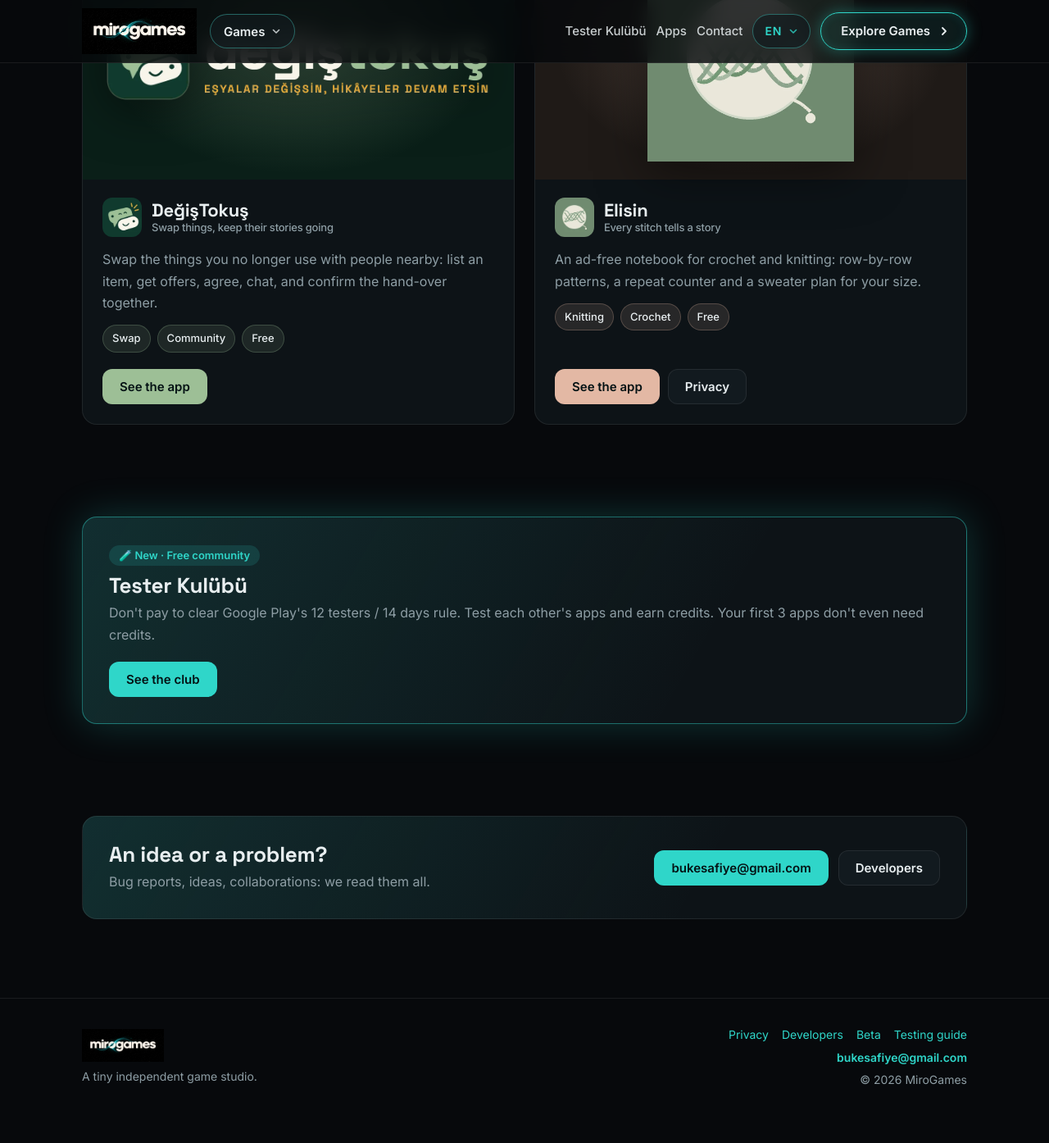
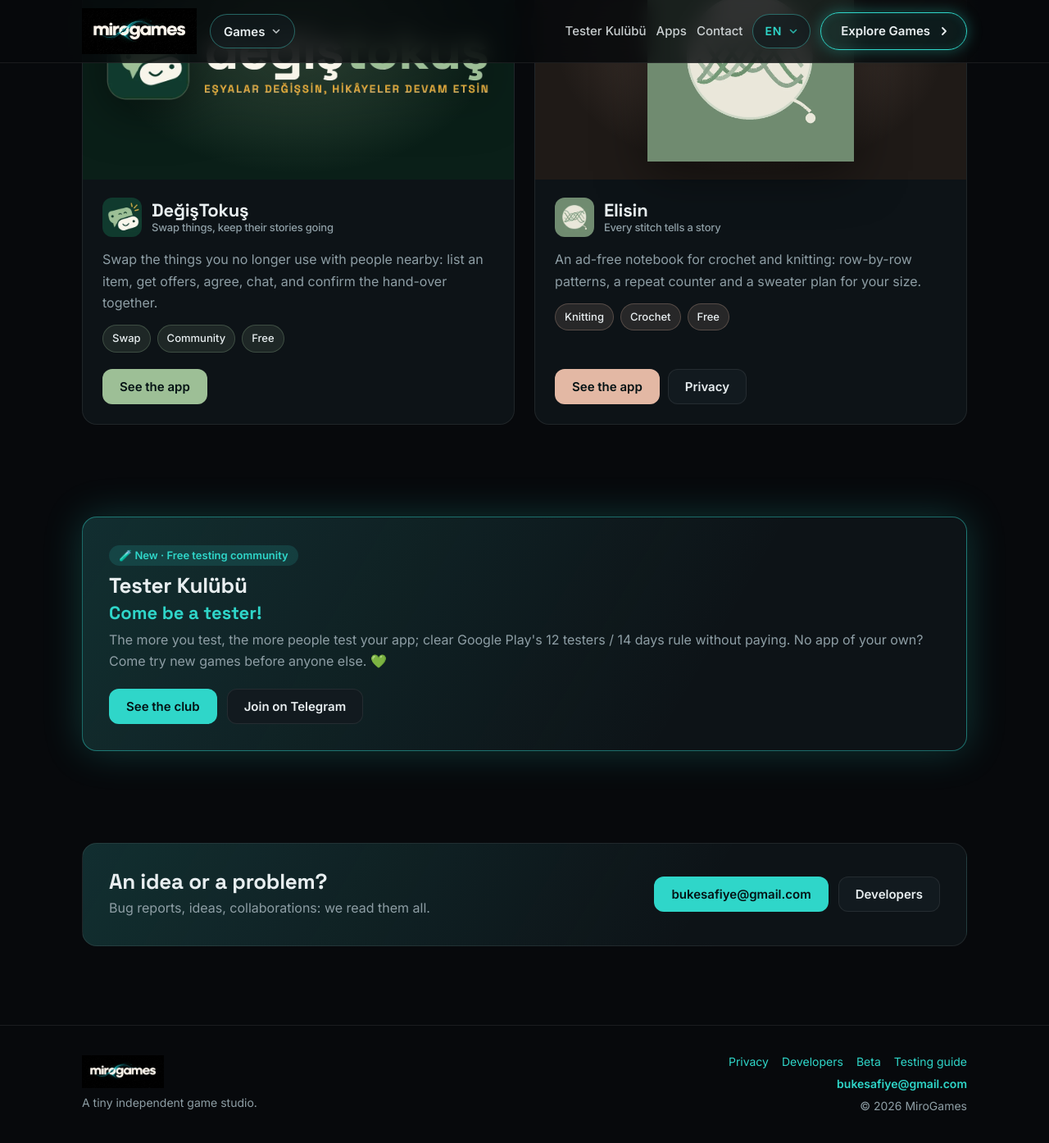
Before and after one commit to bukesafiye/bukesafiye.github.io, a Jekyll site: the page built from index.html, in a window 1280 px wide and 1400 px high, scrolled down 4158 px. Shown: the top 1394 px of the window at 82% size. Built offline with Jekyll 4.4.1, drawn with Linux system fonts in a browser that asks for light colours; before the commit the page ends 5526 px from its top, so only the background shows below that.

Commit message:
Ana sayfa Tester Kulübü kartı: 'Gel, tester ol!', oyunculara davet, Telegram düğmesi
Co-Authored-By: Claude Opus 5.5 <noreply@anthropic.com>

```diff
--- a/assets/css/site.css
+++ b/assets/css/site.css
@@ -453,3 +453,4 @@ ins.adsbygoogle[data-ad-status="unfilled"] { display: none !important; }
   .site-header .nav, .site-header .nav-right { gap: 6px; }
 }
 @media (max-width: 340px) { .tk-nav-pill { display: none; } }
+.tk-card .tk-card-baslik { margin: 2px 0 6px; color: var(--accent); font: 700 22px/1.2 var(--display); }
--- a/index.html
+++ b/index.html
@@ -62,12 +62,14 @@ description: MiroGames — small, strange, atmospheric games for your phone.
   <div class="wrap">
     <div class="contact-card tk-card">
       <div>
-        <p class="tk-card-badge">🧪 <span class="tr">Yeni · Ücretsiz topluluk</span><span class="en">New · Free community</span></p>
+        <p class="tk-card-badge">🧪 <span class="tr">Yeni · Ücretsiz test topluluğu</span><span class="en">New · Free testing community</span></p>
         <h2>Tester Kulübü</h2>
-        <p><span class="tr">Google Play'in 12 test kullanıcısı / 14 gün kuralı için para ödeme. Birbirinin uygulamasını test et, kredi kazan. İlk 3 uygulaman için kredi bile gerekmez.</span><span class="en">Don't pay to clear Google Play's 12 testers / 14 days rule. Test each other's apps and earn credits. Your first 3 apps don't even need credits.</span></p>
+        <p class="tk-card-baslik"><span class="tr">Gel, tester ol!</span><span class="en">Come be a tester!</span></p>
+        <p><span class="tr">Sen test ettikçe insanlar da senin uygulamanı test etsin; Google Play'in 12 kişi / 14 gün kuralını para ödemeden geç. Uygulaman yok mu? Yeni oyunları herkesten önce denemek için de gel. 💚</span><span class="en">The more you test, the more people test your app; clear Google Play's 12 testers / 14 days rule without paying. No app of your own? Come try new games before anyone else. 💚</span></p>
       </div>
       <div class="hero-actions">
         <a class="btn primary" href="{{ '/testerkulubu/' | relative_url }}"><span class="tr">Kulübü incele</span><span class="en">See the club</span></a>
+        <a class="btn" href="https://t.me/testerkulubu" rel="noopener"><span class="tr">Telegram'da katıl</span><span class="en">Join on Telegram</span></a>
       </div>
     </div>
   </div>
```
